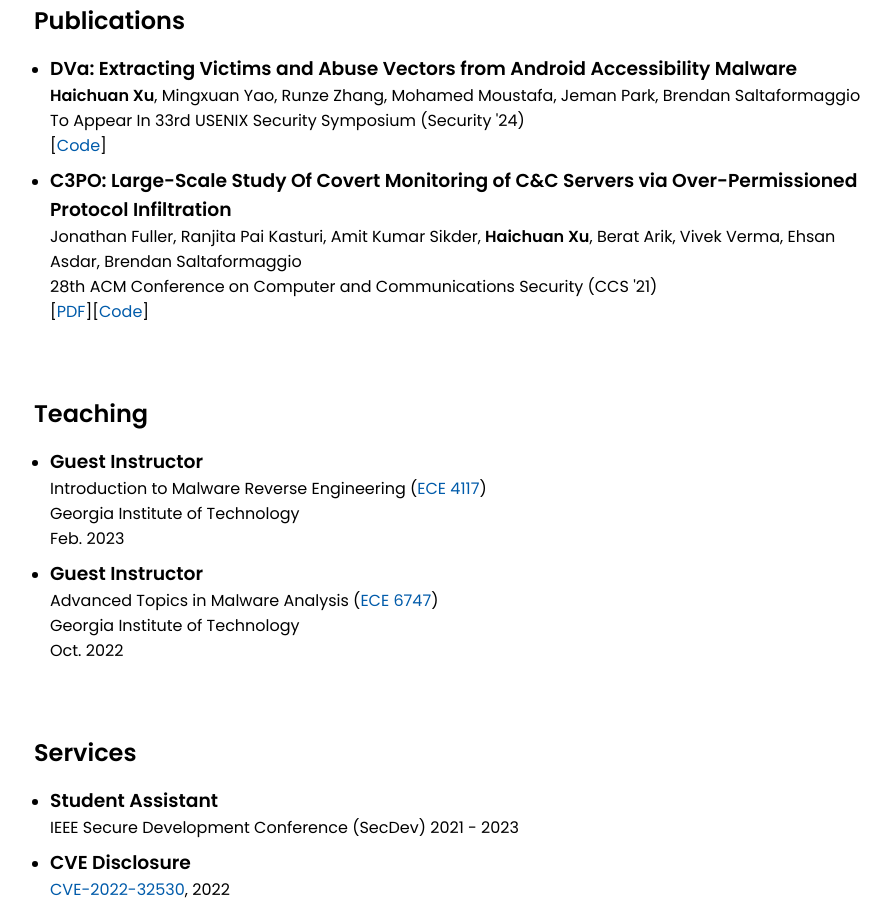
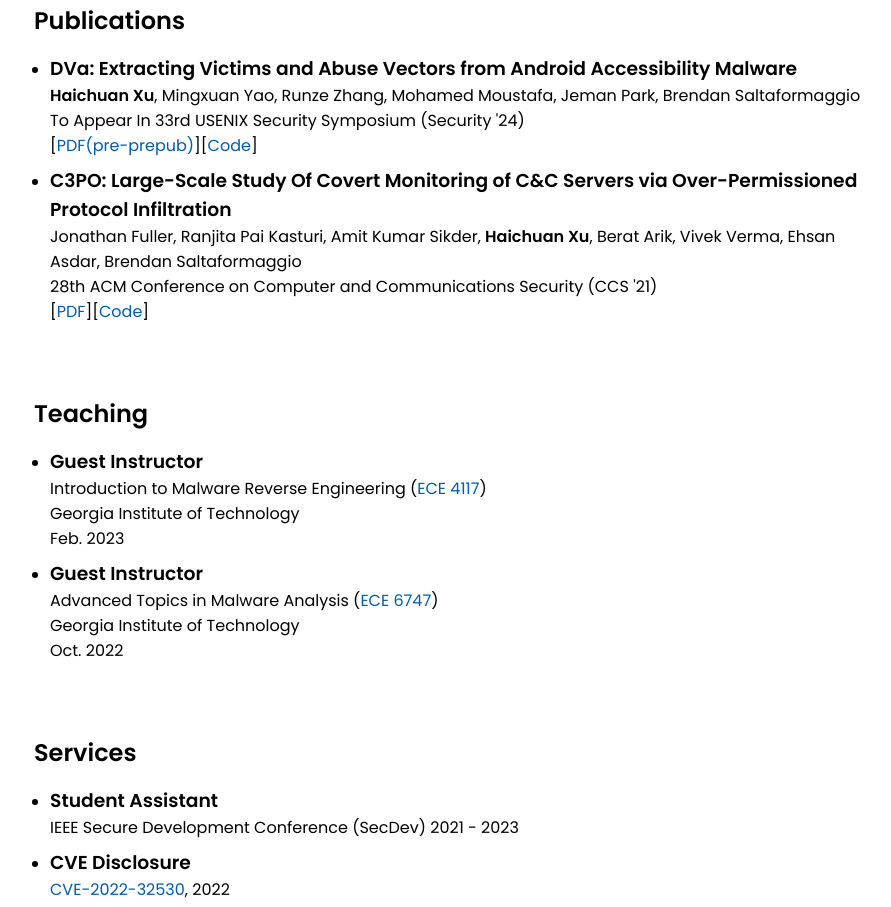
Before and after one commit to haichuanxuken/haichuanxuken.github.io, a plain HTML site: page index.html in a window 1280 px wide. Shown: the part 792-1699 px from the top of the page, without its empty margins (188-1079 px from the left). Drawn offline with Linux system fonts and the light colour scheme.

Commit message:
dva preprepub

```diff
--- a/index.html
+++ b/index.html
@@ -51,7 +51,7 @@
                 <h3>DVa: Extracting Victims and Abuse Vectors from Android Accessibility Malware</h3>
                 <p><span>Haichuan Xu</span>, Mingxuan Yao, Runze Zhang, Mohamed Moustafa, Jeman Park, Brendan Saltaformaggio</p>
                 <p>To Appear In 33rd USENIX Security Symposium (Security '24)</p>
-                <p>[<a href="https://github.com/CyFI-Lab-Public/DVa">Code</a>]</p>
+                <p>[<a href="pdfs/DVa_preprepublication.pdf">PDF(pre-prepub)</a>][<a href="https://github.com/CyFI-Lab-Public/DVa">Code</a>]</p>
             </li>
             <li class="item">
                 <h3>C3PO: Large-Scale Study Of Covert Monitoring of C&C Servers via Over-Permissioned Protocol Infiltration</h3>
```
Also changed, not shown: 1 other file.
